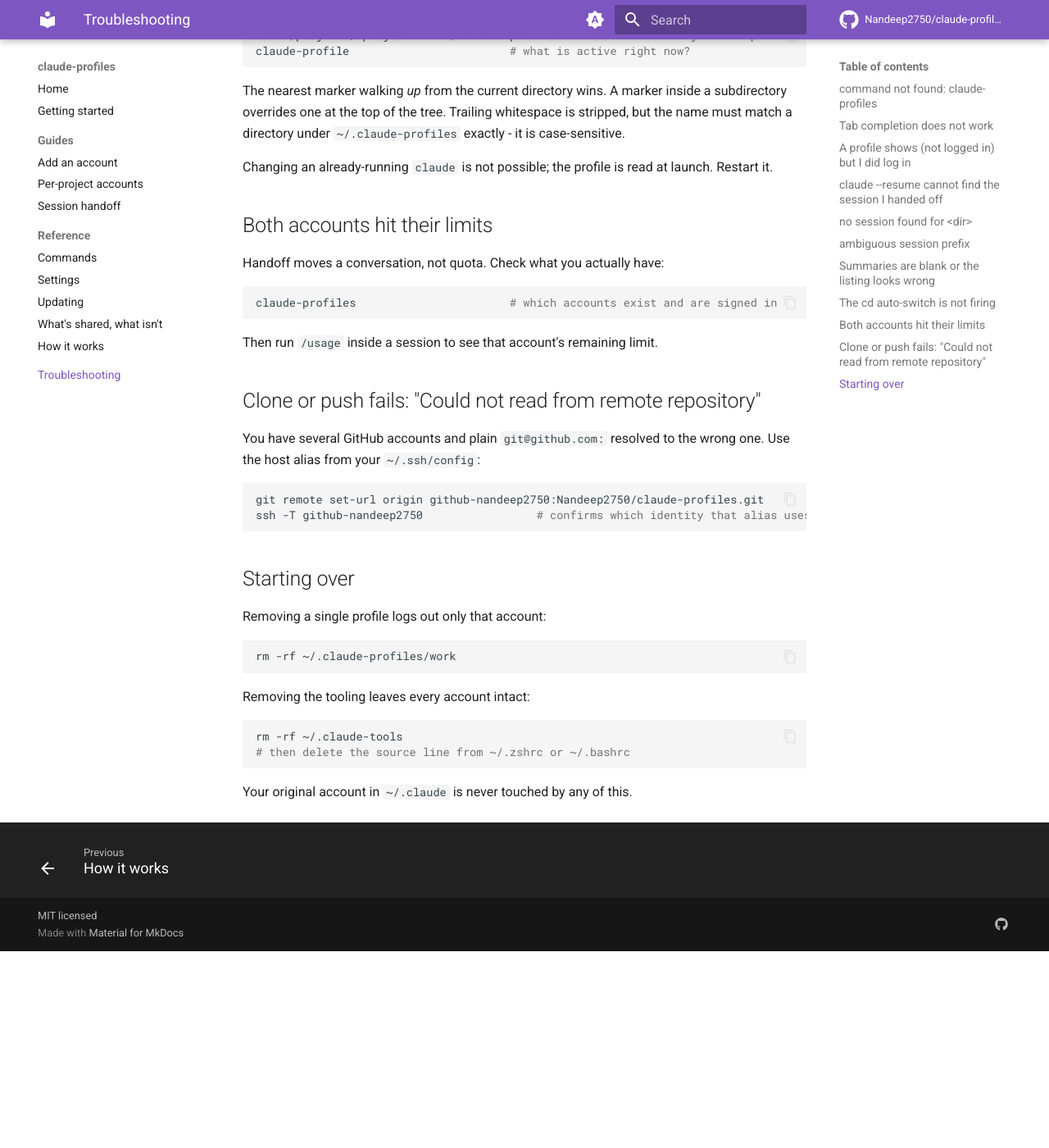
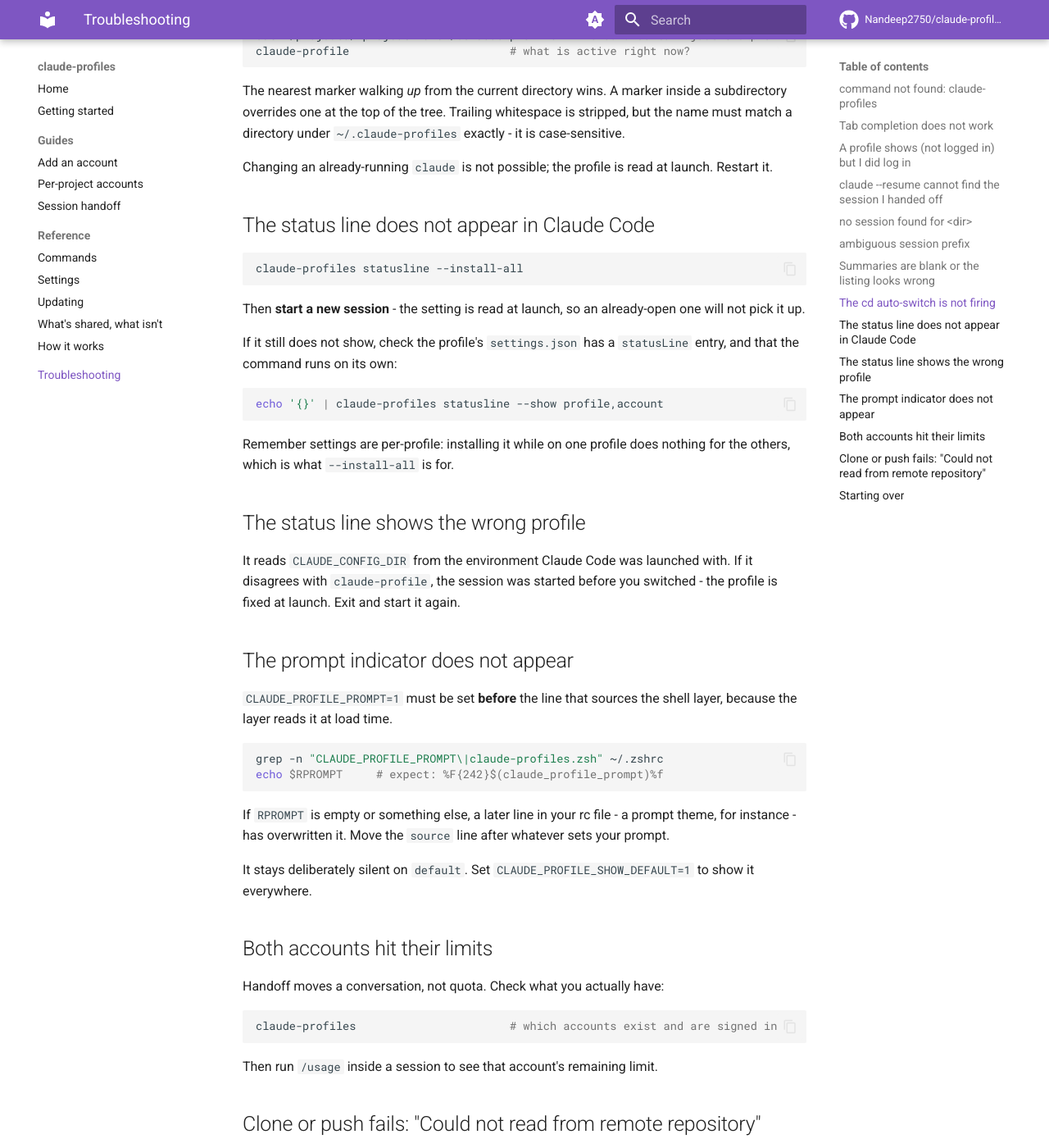
Before and after one commit to Nandeep2750/claude-profiles, an MkDocs documentation site: the page built from docs/troubleshooting.md, in a window 1280 px wide and 1400 px high, scrolled down 2183 px. Shown: the whole window at 82% size. Built offline with MkDocs 1.6.1 and Material for MkDocs 9.7.7, drawn with Linux system fonts in a browser that asks for light colours; comment, search, counter and statistics services are not loaded; before the commit the page ends 3343 px from its top, so only the background shows below that.

Commit message:
docs: document the status line where users actually meet it
The full reference existed, but the status line was missing from getting
started, settings and troubleshooting - and the two 'which profile am I
on' features were never connected, so it read as a duplicate of the
prompt indicator rather than its complement for inside a session.

Settings now pairs them in a table, getting started offers both as a
one-off setup step, and troubleshooting covers the three ways each fails:
not installed, session started before switching, and an rc file that
overwrites RPROMPT.

Also restores the claude-update reference section, which an earlier
insertion had replaced rather than preceded.

````diff
--- a/docs/getting-started.md
+++ b/docs/getting-started.md
@@ -103,6 +103,22 @@
 - [Session handoff](guides/handoff.md) - continue a conversation on another account
 - [What's shared, what isn't](isolation.md) - why a new profile starts empty
 
+## See which profile you are on
+
+Two one-off settings worth doing now, so you never use the wrong account by
+accident:
+
+```sh
+claude-profiles statusline --install-all    # inside Claude Code sessions
+```
+
+```sh
+echo 'export CLAUDE_PROFILE_PROMPT=1' >> ~/.zshrc   # in your shell prompt
+```
+
+The prompt indicator must be set **before** the line that sources the shell
+layer. Both are covered in [Settings](settings.md#knowing-which-profile-is-active).
+
 ## Uninstall
 
 Remove the `source` line from your rc file and delete `~/.claude-tools`.
--- a/docs/settings.md
+++ b/docs/settings.md
@@ -43,6 +43,31 @@
 PROMPT='%~ $(claude_profile_prompt) %# '
 ```
 
+## Knowing which profile is active
+
+Two indicators cover two different places, and you probably want both:
+
+| Where you are | What tells you | Set up with |
+|---|---|---|
+| Your shell | the prompt indicator | `CLAUDE_PROFILE_PROMPT=1`, above |
+| Inside a Claude Code session | the status line | `claude-profiles statusline --install-all` |
+
+The shell prompt disappears the moment Claude Code takes over the terminal,
+which is exactly when knowing the account matters most - so the status line is
+not a duplicate of it.
+
+```sh
+claude-profiles statusline --install-all
+```
+
+```
+work │ you@company.com │ ⎇ main │ ctx 52%/1000k │ 5h 2% │ 7d 3%
+```
+
+Choose what it shows with `--show`; the segments are listed in the
+[command reference](commands.md#claude-profiles-statusline). Settings are
+per-profile, which is why `--install-all` exists.
+
 ## `CLAUDE_PROFILE_HOME`
 
 Where account data lives. Defaults to `~/.claude-profiles`. Set it before
--- a/docs/troubleshooting.md
+++ b/docs/troubleshooting.md
@@ -103,6 +103,48 @@
 Changing an already-running `claude` is not possible; the profile is read at
 launch. Restart it.
 
+## The status line does not appear in Claude Code
+
+```sh
+claude-profiles statusline --install-all
+```
+
+Then **start a new session** - the setting is read at launch, so an already-open
+one will not pick it up.
+
+If it still does not show, check the profile's `settings.json` has a
+`statusLine` entry, and that the command runs on its own:
+
+```sh
+echo '{}' | claude-profiles statusline --show profile,account
+```
+
+Remember settings are per-profile: installing it while on one profile does
+nothing for the others, which is what `--install-all` is for.
+
+## The status line shows the wrong profile
+
+It reads `CLAUDE_CONFIG_DIR` from the environment Claude Code was launched
+with. If it disagrees with `claude-profile`, the session was started before you
+switched - the profile is fixed at launch. Exit and start it again.
+
+## The prompt indicator does not appear
+
+`CLAUDE_PROFILE_PROMPT=1` must be set **before** the line that sources the
+shell layer, because the layer reads it at load time.
+
+```sh
+grep -n "CLAUDE_PROFILE_PROMPT\|claude-profiles.zsh" ~/.zshrc
+echo $RPROMPT     # expect: %F{242}$(claude_profile_prompt)%f
+```
+
+If `RPROMPT` is empty or something else, a later line in your rc file - a
+prompt theme, for instance - has overwritten it. Move the `source` line after
+whatever sets your prompt.
+
+It stays deliberately silent on `default`. Set `CLAUDE_PROFILE_SHOW_DEFAULT=1`
+to show it everywhere.
+
 ## Both accounts hit their limits
 
 Handoff moves a conversation, not quota. Check what you actually have:
````
Also changed, not shown: README.md (+23 -0 lines), docs/commands.md (+20 -0 lines), docs/index.md (+16 -0 lines).
